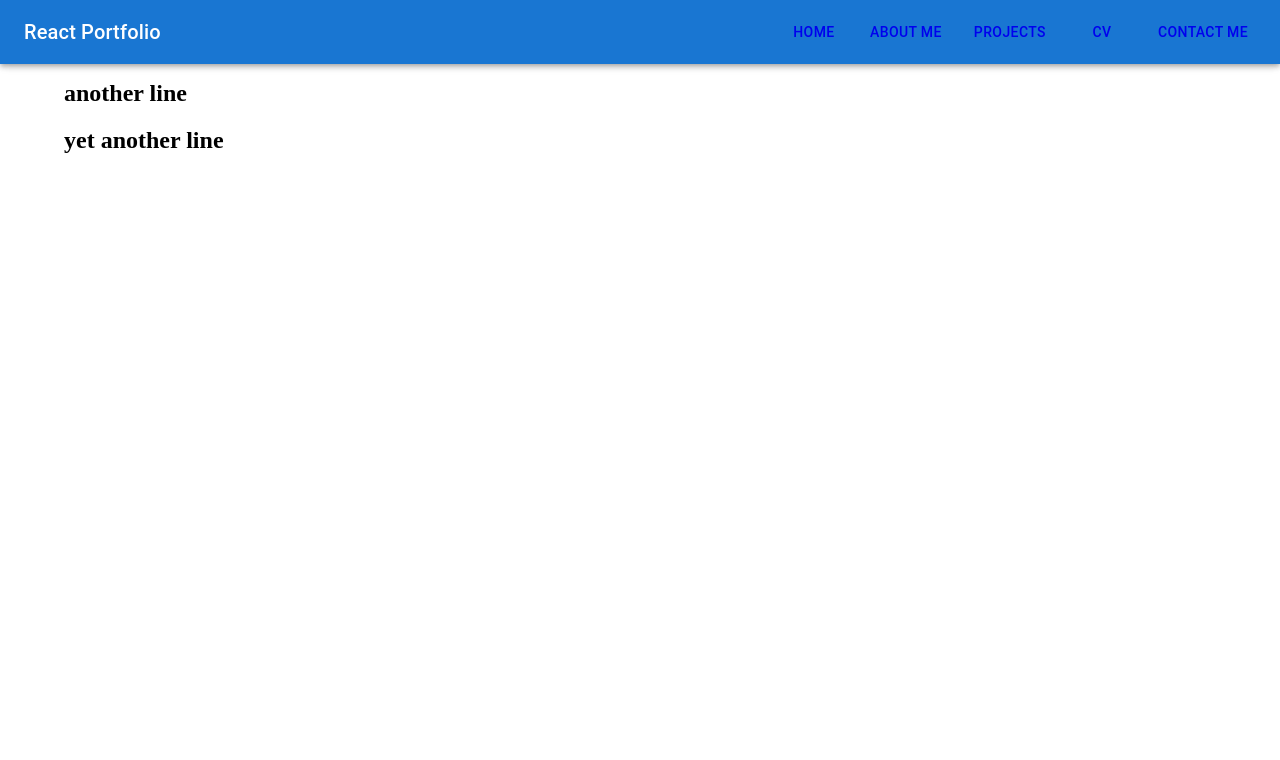
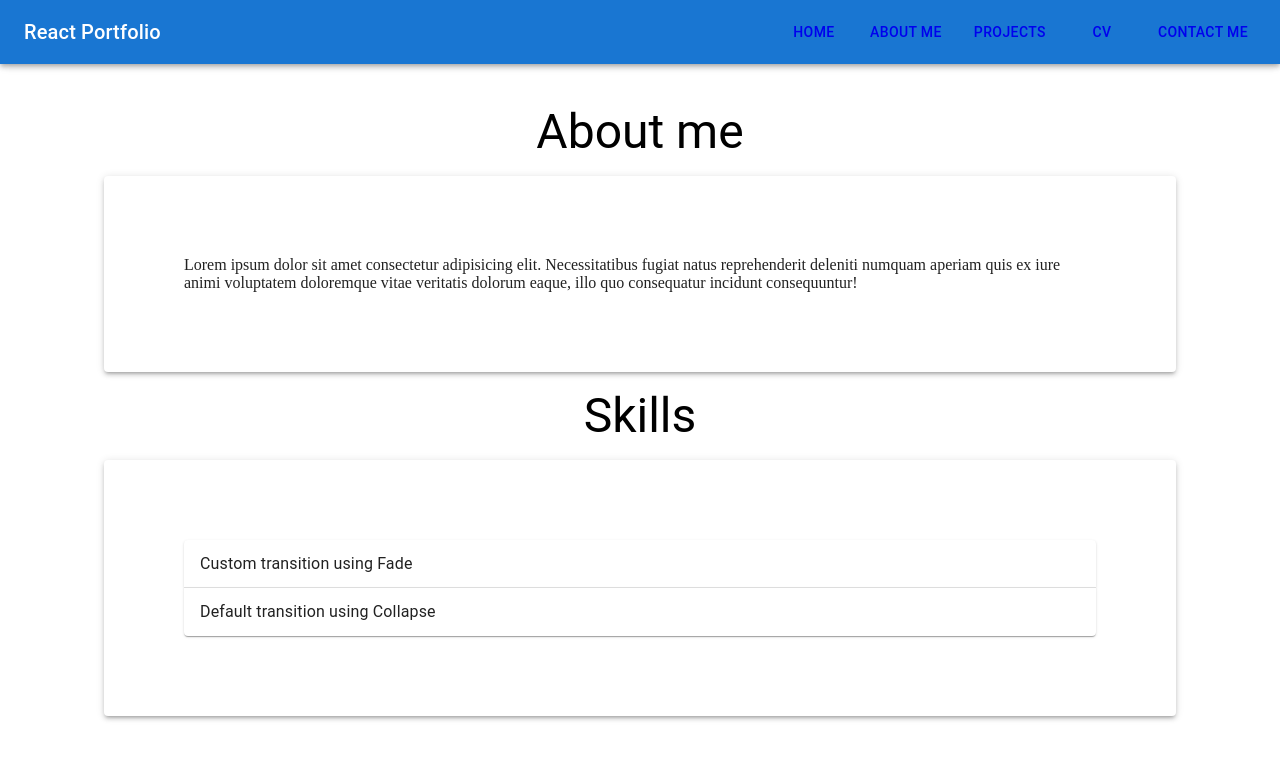
Before and after one commit to Greenie115/react-protfolio-v2, a React (Vite) app: page /aboutMe in a window 1280 px wide. Shown: the top 760 px of the page. Built offline with nearby package versions, Linux system fonts and the light colour scheme.

Commit message:
Added skills accordion to about me section

```diff
--- a/src/App.jsx
+++ b/src/App.jsx
@@ -13,7 +13,7 @@ function App() {
     <>
     <Container>
       <Router>
-          <NavBar />
+          <NavBar/>
           <Routes>
             <Route path='/' element={<Home />} />
             <Route path='/aboutMe' element={<AboutMe />} />
--- a/src/components/pages/aboutMe.jsx
+++ b/src/components/pages/aboutMe.jsx
@@ -1,12 +1,39 @@
 import React from "react";
+import { Box, Typography, Paper } from "@mui/material"
+import SkillsAccordion from "./accordion";
 
-function AboutMe(){
-    return(
+function AboutMe() {
+    return (
         <>
-         <h1>About Me Component</h1>
-            <h2>another line</h2>
-            <h2>yet another line</h2>
-         </>
+            <Box sx={{
+                my: 10,
+                p: 3,
+                display: "flex",
+                flexDirection: "column",
+                alignItems: "center",
+                justifyContent: "center"
+            }}>
+                <Typography variant="h3">
+                    About me
+                </Typography>
+                <Paper elevation={3} sx={{
+                    m: 2,
+                    p: 10
+                }}>
+                    <Typography variant="p">
+                        Lorem ipsum dolor sit amet consectetur adipisicing elit. Necessitatibus fugiat natus reprehenderit deleniti numquam aperiam quis ex iure animi voluptatem doloremque vitae veritatis dolorum eaque, illo quo consequatur incidunt consequuntur!                </Typography>
+                </Paper>
+                <Typography variant="h3">
+                    Skills
+                </Typography>
+                <Paper elevation={3} sx={{
+                    m: 2,
+                    p: 10
+                }}>
+                <SkillsAccordion/>
+                </Paper>
+            </Box>
+        </>
     )
 }
 
--- /dev/null
+++ b/src/components/pages/accordion.jsx
@@ -0,0 +1,56 @@
+import * as React from 'react';
+import Accordion from '@mui/material/Accordion';
+import AccordionSummary from '@mui/material/AccordionSummary';
+import AccordionDetails from '@mui/material/AccordionDetails';
+import Typography from '@mui/material/Typography';
+
+function SkillsAccordion() {
+  const [expanded, setExpanded] = React.useState(false);
+
+  const handleExpansion = () => {
+    setExpanded((prevExpanded) => !prevExpanded);
+  };
+
+  return (
+    <div>
+      <Accordion
+        expanded={expanded}
+        onChange={handleExpansion}
+        TransitionProps={{ timeout: 200 }}
+        sx={{
+          '& .MuiAccordion-region': { height: expanded ? 'auto' : 0 },
+          '& .MuiAccordionDetails-root': { display: expanded ? 'block' : 'none' },
+        }}
+      >
+        <AccordionSummary
+          aria-controls="panel1-content"
+          id="panel1-header"
+        >
+          <Typography>Custom transition using Fade</Typography>
+        </AccordionSummary>
+        <AccordionDetails>
+          <Typography>
+            Lorem ipsum dolor sit amet, consectetur adipiscing elit. Suspendisse
+            malesuada lacus ex, sit amet blandit leo lobortis eget.
+          </Typography>
+        </AccordionDetails>
+      </Accordion>
+      <Accordion>
+        <AccordionSummary
+          aria-controls="panel2-content"
+          id="panel2-header"
+        >
+          <Typography>Default transition using Collapse</Typography>
+        </AccordionSummary>
+        <AccordionDetails>
+          <Typography>
+            Lorem ipsum dolor sit amet, consectetur adipiscing elit. Suspendisse
+            malesuada lacus ex, sit amet blandit leo lobortis eget.
+          </Typography>
+        </AccordionDetails>
+      </Accordion>
+    </div>
+  );
+}
+
+export default SkillsAccordion;
```
Also changed, not shown: src/components/pages/home.jsx (+10 -5 lines).
